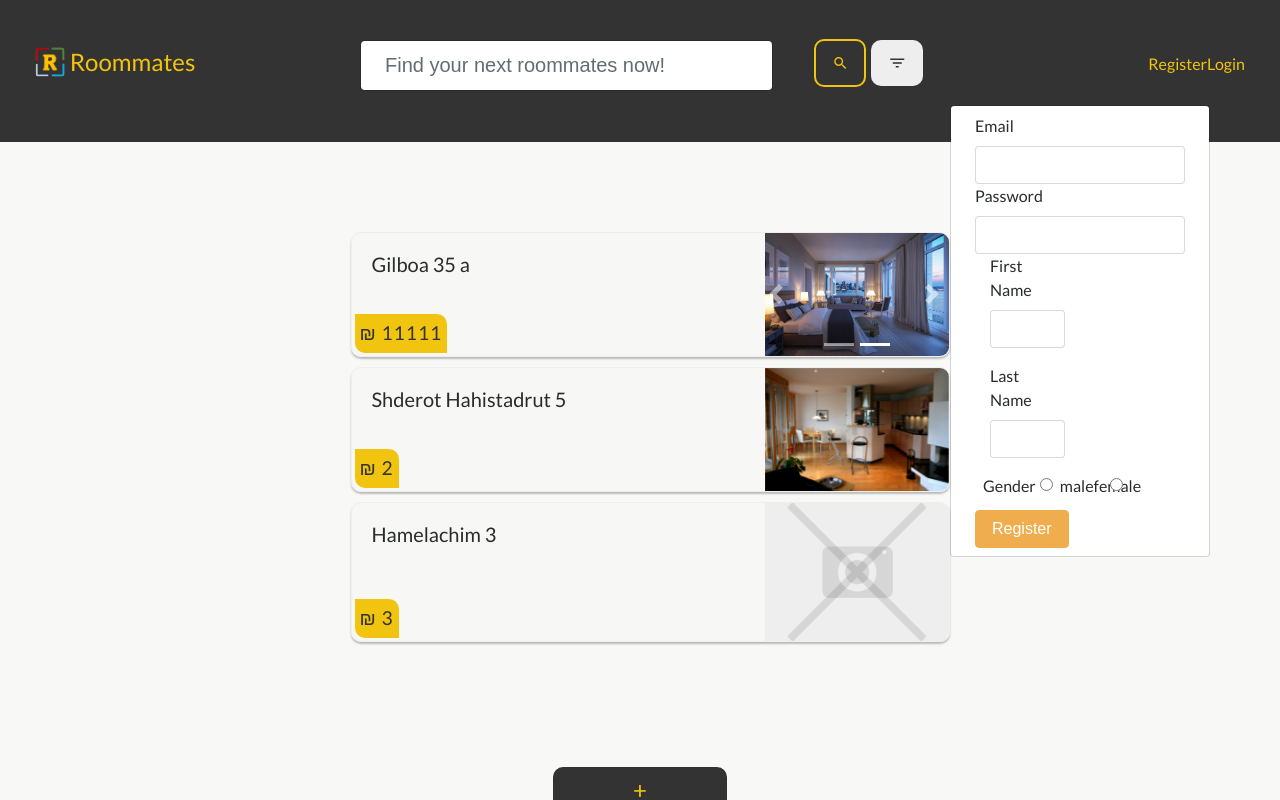
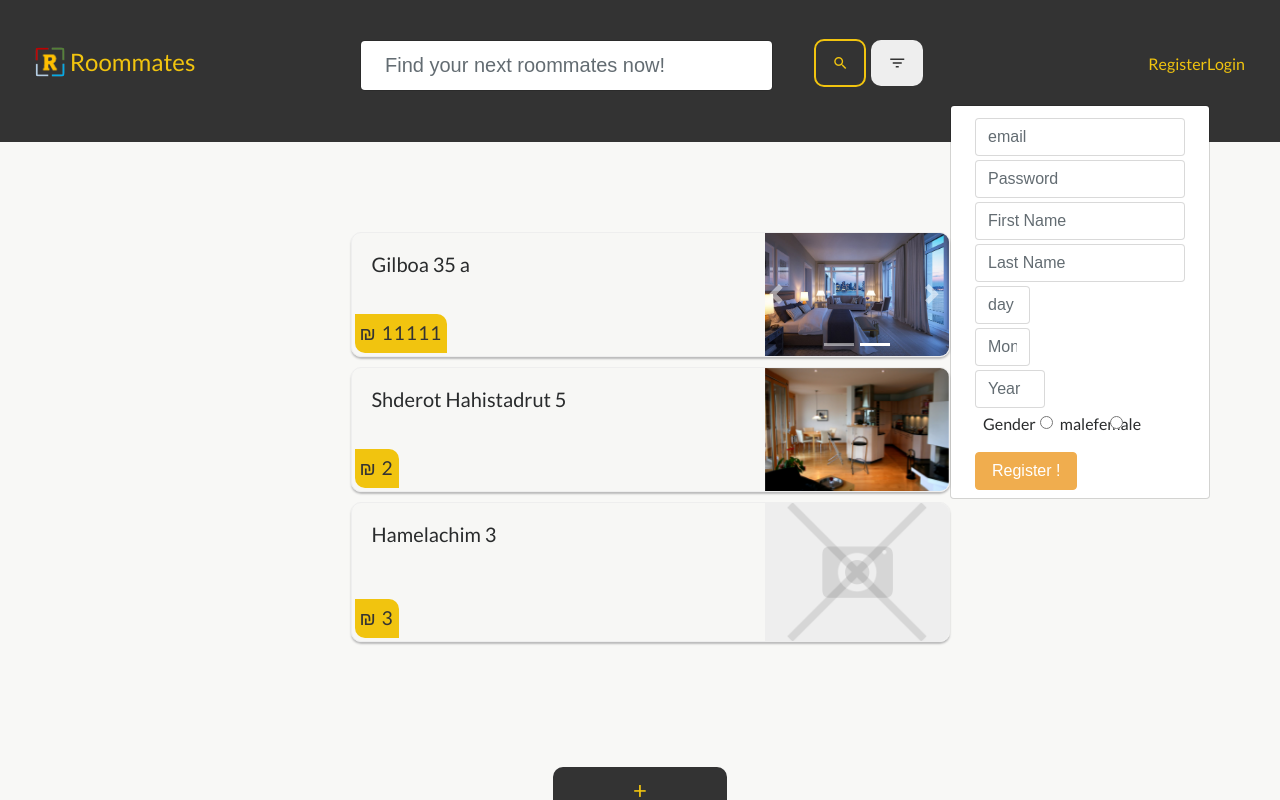
Before and after one commit to TechnionYearlyProject/Roommates, a Vue app in the folder views/roommates-web-view/: page / in a window 1280 px wide. Both pictures are taken after a click on the button "Register". Shown: the top 800 px of the page. Built offline with nearby package versions, Linux system fonts and the light colour scheme.

Commit message:
updated register form to save input values in variables. It save the input lazily.

```diff
--- a/views/roommates-web-view/index.html
+++ b/views/roommates-web-view/index.html
@@ -41,5 +41,6 @@
       integrity="sha384-a5N7Y/aK3qNeh15eJKGWxsqtnX/wWdSZSKp+81YjTmS15nvnvxKHuzaWwXHDli+4"
       crossorigin="anonymous"></script>
       <script type="text/javascript" src="src/assets/js/tooltip.js"></script>
+
   </body>
 </html>
--- a/views/roommates-web-view/src/components/header/Header.vue
+++ b/views/roommates-web-view/src/components/header/Header.vue
@@ -24,7 +24,6 @@
                 data-toggle="dropdown"
                 aria-haspopup="true"
                 aria-expanded="false">Register</a>
-
                 <form class="dropdown-menu px-4 r-register-form" aria-labelledby="dropdownRegister" style="overflow:hidden;">
                   <app-register-form></app-register-form>
                 </form>
@@ -58,6 +57,11 @@ import LoginForm from "@/components/identification/LoginForm.vue";
 import RegisterForm from "@/components/identification/RegisterForm.vue";
 import MainSearchBox from "@/components/search-box/mainSearchBox.vue";
 export default {
+  date() {
+    return {
+      showRegisterForm: false
+    }
+  },
   components: {
     appLoginForm: LoginForm,
     appRegisterForm: RegisterForm,
--- a/views/roommates-web-view/src/components/identification/RegisterForm.vue
+++ b/views/roommates-web-view/src/components/identification/RegisterForm.vue
@@ -1,21 +1,51 @@
 <template>
 <form>
   <div class="form-row">
-    <label for="inputEmail">Email</label>
-    <input type="email" class="form-control" id="inputEmail" placeholder="">
+    <input type="email"
+     class="form-control"
+     id="inputEmail"
+     placeholder="email"
+     v-model.lazy="email">
   </div>
   <div class="form-row">
-    <label for="inputPassword">Password</label>
-    <input type="password" class="form-control" id="inputPassword" placeholder="">
+    <input type="password"
+     class="form-control"
+     id="inputPassword"
+     placeholder="Password"
+     v-model.lazy="password">
   </div>
   <div class="form-row">
-    <div class="form-group col-md-6">
-        <label for="inputFirstName">First Name</label>
-        <input type="text" class="form-control" id="inputFirstName" placeholder="">
+        <input type="text"
+         class="form-control"
+         id="inputFirstName"
+         placeholder="First Name"
+         v-model.lazy="firstName">
     </div>
-    <div class="form-group col-md-6">
-      <label for="inputLastName">Last Name</label>
-      <input type="text" class="form-control" id="inputLastName" placeholder="">
+      <div class="form-row">
+      <input type="text"
+       class="form-control"
+       id="inputLastName"
+       placeholder="Last Name"
+       v-model.lazy="lastName">
+    </div>
+  <div class="form-row">
+    <div class="form-group col-md-4" style="padding-left:0;">
+      <input class="form-control"
+       id="birthday-day-select"
+       placeholder="day"
+       v-model.lazy="birthDateDay">
+    </div>
+      <div class="form-group col-md-4" style="padding-left:0;">
+        <input class="form-control"
+         id="birthday-month-select"
+         placeholder="Month"
+         v-model.lazy="birthDateMonth">
+      </div>
+    <div class="form-group col-md-4" style="padding-right:0;padding-left:0;">
+      <input class="form-control"
+         id="birthday-year-select"
+         placeholder="Year"
+         v-model.lazy="birthDateYear">
     </div>
   </div>
   <div class="form-row">
@@ -25,24 +55,44 @@
         type="radio"
         name="inlineRadioOptions"
         id="genderMale"
-        value="male">
+        value="male"
+        v-model.lazy="gender">
         <span class=" pb-1">male</span>
       <input class="form-check-input ml-3"
         type="radio"
         name="inlineRadioOptions"
         id="genderFemale"
-        value="female">
+        value="female"
+        v-model.lazy="gender">
         <span class=" pb-1">female</span>
     </div>
   </div>
-  <button type="submit" class="btn btn-warning">Register</button>
+    {{ email }}
+  <button type="submit" class="btn btn-warning">Register !</button>
+
 </form>
 </template>
 
 <script>
-export default {};
+export default {
+  data() {
+    return {
+      email: '',
+      password: '',
+      firstName: '',
+      lastName: '',
+      gender: '',
+      birthDateDay: '',
+      birthDateMonth: '',
+      birthDateYear: ''
+    };
+  }
+};
 </script>
 
-<style>
-
+<style scroped>
+.form-row,
+.form-group {
+  margin: 4px 0 4px 0;
+}
 </style>
```
